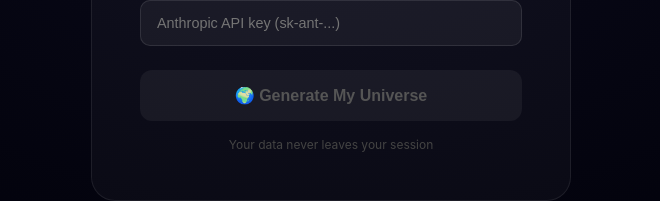
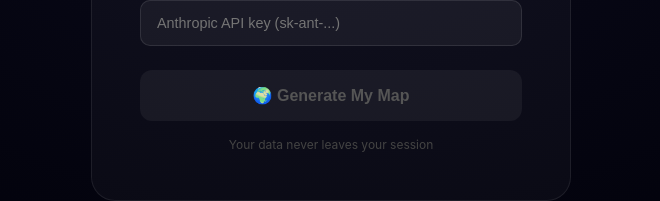
Before and after one commit to Aneeq177/mind-world, a React (Vite) app in the folder frontend/: page / in a window 1280 px wide. Both pictures are taken after a click on the button "Try the Map". Shown: the part 540-741 px from the top of the page, without its empty margins (309-969 px from the left). Built offline with nearby package versions, Linux system fonts and the light colour scheme; what react-plotly.js would draw is missing.

Commit message:
Fixed to generate Map from generate universe

```diff
--- a/frontend/src/components/Landing.jsx
+++ b/frontend/src/components/Landing.jsx
@@ -240,7 +240,7 @@
               transition: 'all 0.2s'
             }}
           >
-            🌍 Generate My Universe
+            🌍 Generate My Map
           </button>
 
           <p style={{
```
